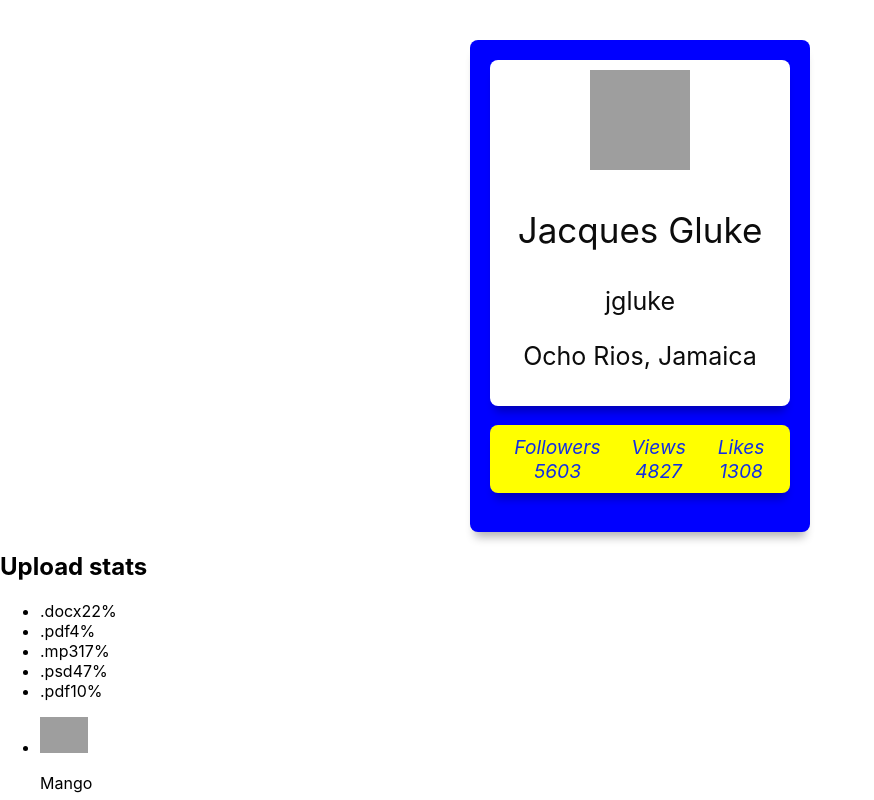
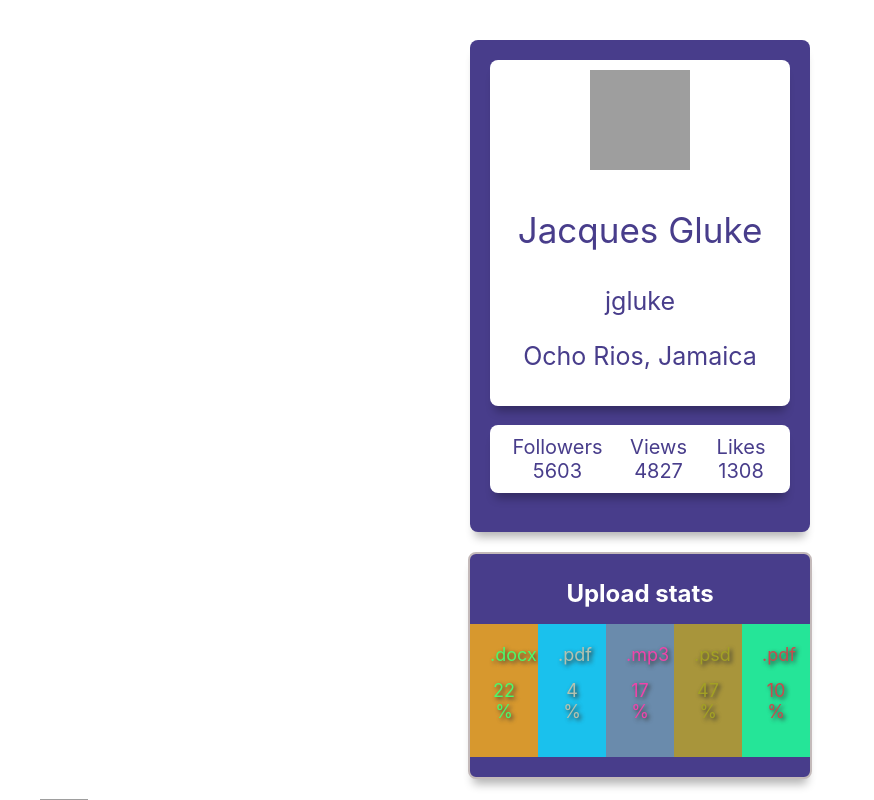
Before and after one commit to nataliiasirenko/goit-react-hw-01-components, a React (Create React App) app: page / in a window 1280 px wide. Shown: the top 800 px of the page, without its empty margins (0-874 px from the left). Built offline with nearby package versions, Linux system fonts and the light colour scheme; grey boxes are pictures that could not be loaded.

Commit message:
update statsistics

```diff
--- a/src/components/Profile/Profile.styled.js
+++ b/src/components/Profile/Profile.styled.js
@@ -21,7 +21,7 @@ export const Item = styled.div`
 
   box-sizing: content-box;
   border-radius: 8px;
-  background: blue;
+  background: #483D8B;
 
   box-shadow: 0 10px 10px -5px rgba(0, 0, 0, 0.3);
 `;
@@ -40,23 +40,23 @@ export const Avatar = styled.img`
 
 export const Name = styled.p`
   font-size: 35px;
-  color: #0c0c0c;
+  color: #483D8B;
 `;
 
 export const TagLocal = styled.p`
   font-size: 25px;
-  color: #0c0c0c;
+  color:#483D8B;
 `;
 
 export const Stats = styled.ul`
   font-size: larger;
-  font-style: italic;
+  font-style: bold;
   display: flex;
   justify-content: space-between;
   list-style: none;
   padding: 10px;
   border-radius: 8px;
-  background: yellow;
+  background-color: #ffff;
   box-shadow: 0 10px 10px -5px rgba(0, 0, 0, 0.3);
 `;
 
@@ -67,5 +67,6 @@ export const StateList = styled.li`
 `;
 
 export const Span = styled.span`
-  color: #122ee5;
+font-size: 20px;
+color: #483D8B;
 `;
--- a/src/components/Statistics/Statistics.jsx
+++ b/src/components/Statistics/Statistics.jsx
@@ -1,22 +1,34 @@
+ import {Section,
+  Header,
+  Statlist,
+  Item,
+  Span} from './Statistics.styled'
 
+  function getRandomHexColor() {
+    return `#${Math.floor(Math.random() * 16777215).toString(16)}`;
+  }
 
 
 export const Statistics = ({title, stats}) =>{
 return (
 
-     <section class="statistics">
-<h2 className="title">{title}</h2>
+     <Section >
+<Header>{title}</Header>
 
-<ul className="stat-list">
+<Statlist>
     {stats.map(stat=>(
-    <li
+    <Item
     key={stat.id}
-    className="item">
-    <span className="label">{stat.label}</span>
-    <span className="percentage">{stat.percentage}%</span>
-  </li>
+    style={{
+      backgroundColor: getRandomHexColor(),
+      color: getRandomHexColor(),
+    }}
+    >
+    <Span>{stat.label}</Span>
+    <Span>{stat.percentage} %</Span>
+  </Item>
 ))}
 
-</ul>
-</section>)
+</Statlist>
+</Section>)
 };
--- /dev/null
+++ b/src/components/Statistics/Statistics.styled.js
@@ -0,0 +1,69 @@
+import styled from 'styled-components';
+
+
+
+
+function getRandomHexColor() {
+  return `#${Math.floor(Math.random() * 16777215).toString(16)}`;
+}
+
+
+export const Section = styled.section`
+padding-top: 15px;
+margin-left: auto;
+margin-right: auto;
+
+margin-top: 20px;
+margin-bottom: 20px;
+width: 340px;
+
+border: 2px solid rgb(196, 186, 186);
+border-radius: 8px;
+background-color: #483D8B;
+
+box-shadow: 0 10px 10px -5px rgba(0, 0, 0, 0.3);`
+
+export const Header = styled.h1`
+padding: 0;
+text-align: center;
+margin-top: 10px;
+margin-left: auto;
+margin-right: auto;
+margin-bottom: 10px;
+color: #fff;
+`
+
+export const Statlist = styled.ul`
+padding: 0;
+margin-bottom: 20px;
+
+list-style: none;
+text-align: center;
+display: flex;
+
+
+
+`
+
+export const Item = styled.li`
+width: 28px;
+  text-align: center;
+  color: #fff;
+font-size:18px;
+font-style: bold;
+  padding: 20px;
+
+  display: flex;
+  flex-direction: column;
+  text-shadow: 2px 2px 4px #353434;
+
+
+`
+
+export const Span = styled.span`
+display: flex;
+text-align: center;
+margin-bottom: 15px;
+
+
+`
```
